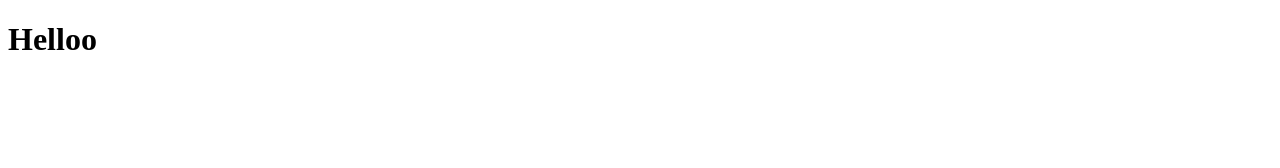
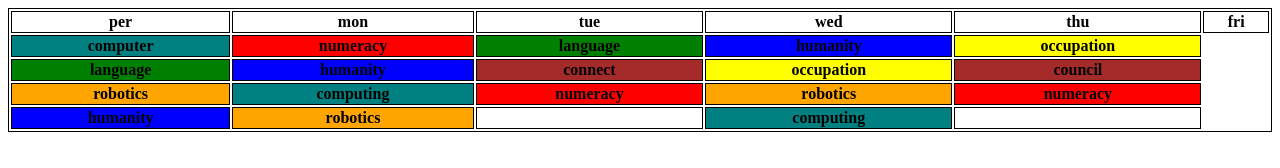
Before and after one commit to WestinOU/WestinOU.github.io, a plain HTML site: page index.html in a window 1280 px wide. Drawn offline with Linux system fonts and the light colour scheme.

Commit message:
Update index.html

```diff
--- a/index.html
+++ b/index.html
@@ -1,9 +1,72 @@
 <!DOCTYPE HTML>
 <html>
+    <style>
+        table, th,td {
+            border: 1px solid black;
+        }
+        .english {
+            background-color: green;
+        }
+        .math {
+            background-color: red;
+        }
+        .science {
+            background-color: yellow;
+        }
+        .humanity {
+            background-color: blue;
+        }
+        .programing {
+            background-color: teal;
+        }
+        .robotics {
+            background-color: orange;
+        }
+        .connect {
+            background-color: brown;
+        }
+    </style>
 <head>
 <title>Hellow Worlldd</title>
 </head>
 <body>
-<h1>Helloo</h1>
+    <table style="width: 100%;">
+        <tr>
+            <th>per</th>
+            <th>mon</th>
+            <th>tue</th>
+            <th>wed</th>
+            <th>thu</th>
+            <th>fri</th>
+        </tr>
+        <tr>
+            <th class="programing">computer</th>
+            <th class="math">numeracy</th>
+            <th class="english">language</th>
+            <th class="humanity">humanity</th>
+            <th class="science">occupation</th>
+        </tr>
+        <tr>
+            <th class="english">language</th>
+            <th class="humanity">humanity</th>
+            <th class="connect">connect</th>
+            <th class="science">occupation</th>
+            <th class="connect">council</th>
+        </tr>
+        <tr>
+            <th class="robotics">robotics</th>
+            <th class="programing">computing</th>
+            <th class="math">numeracy</th>
+            <th class="robotics">robotics</th>
+            <th class="math">numeracy</th>
+        </tr>
+        <tr>
+            <th class="humanity">humanity</th>
+            <th class="robotics">robotics</th>
+            <th></th>
+            <th class="programing">computing</th>
+            <th></th>
+        </tr>
+    </table>
 </body>
 </html>
```
